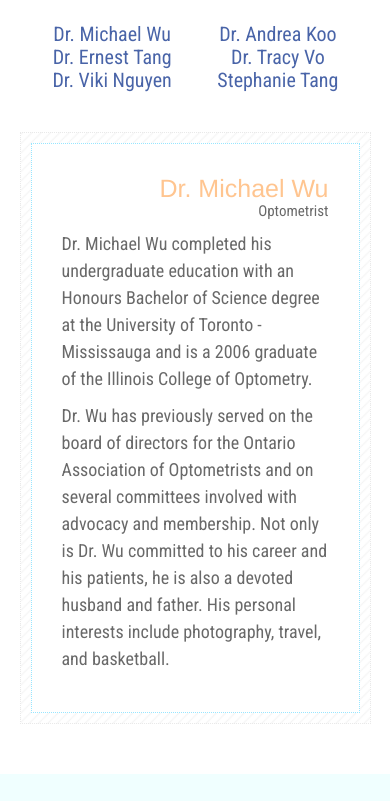
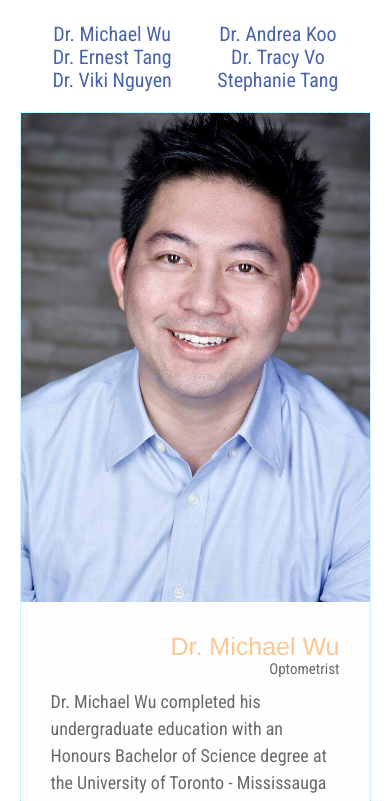
Before and after one commit to jessehuynh/SEC, a website: page index.html in a window 390 px wide. Shown: the part 2570-3371 px from the top of the page. Drawn offline with nearby package versions, Linux system fonts and the light colour scheme; some packages are replaced by stand-ins of ours; files that its build step writes are made by us from their sources; a script that the page names is missing.

Commit message:
added doctor photos back into mobile

```diff
--- a/src/styles/partials/_header.scss
+++ b/src/styles/partials/_header.scss
@@ -14,7 +14,7 @@ header {
 	}
 	@include breakPoint(fourthBreak) {
 		background-position-x: center;
-		background-position-y: top -200px;
+		background-position-y: top -250px;
 	}
 	h1 {
 		margin-bottom:1.5rem;
--- a/src/styles/partials/_main.scss
+++ b/src/styles/partials/_main.scss
@@ -56,7 +56,7 @@ section.eyes .background {
 }
 
 section.lenses .background {
-    background:linear-gradient(rgba(0,0,0,0.5),rgba(0,0,0,0.5)), url(../../../assets/contact.JPG) no-repeat;
+    background:linear-gradient(rgba(255,255,255,0.5),rgba(255,255,255,0.5)), url(../../../assets/contact.JPG) no-repeat;
     background-attachment: fixed;
     background-size: cover;
 }
@@ -133,10 +133,6 @@ section.doctors {
 	width:100%;
 	// height:75vh;
 	margin-bottom:5rem;
-	// position: relative;
-	// text-align: center;
-	// padding:3rem;
-
 }
 
 article.doctors-list {
@@ -147,7 +143,6 @@ article.doctors-list {
 .doc {
 	display:none;
 	align-items:center;
-	// border:1px dotted $secondary;
 	background:white;
 	width:100%;
 	left:0;
@@ -155,13 +150,24 @@ article.doctors-list {
 	@include breakPoint(secondBreak) {
 		width:90%;
 	}
-		img {
-			width:25%;
-			height:auto;
-			@include breakPoint(secondBreak) {
-				display:none;
-			}
+	@include breakPoint(thirdBreak) {
+		border:1px dotted $secondary;
+
+		background:linear-gradient(rgba(255,255,255,0.5),rgba(255,255,255,0.5)),url(../../../assets/box.png);
+	}
+	img {
+		width:25%;
+		height:auto;
+		@include breakPoint(secondBreak) {
+			// display:none;
 		}
+		@include breakPoint(thirdBreak) {
+			// height:600px;
+			width:100%;
+		}
+	}
+
+
 }
 
 .doc.show {
@@ -169,7 +175,20 @@ article.doctors-list {
 	// flex-direction: column;
 	// align-items:center;
 	justify-content: space-between;
+	@include breakPoint(thirdBreak) {
+		flex-direction: column;
+		position: relative;
+	}
+	.background {
+		@include breakPoint(thirdBreak) {
+			padding:0;
+			// border:1px solid black;
+			margin:0;
+		}
+	}
 }
+
+
 
 article.doctors-list .background {
 	width:70%;
@@ -180,11 +199,14 @@ article.doctors-list .background {
 	// background-attachment: fixed;
 	@include breakPoint(secondBreak) {
 		width:100%;
+		background:none;
+		border:none;
 	}
 	@include breakPoint(thirdBreak) {
 		padding:1rem;
 		margin-top:2rem;
 	}
+
 }
 figcaption {
 	width:100%;
@@ -202,6 +224,18 @@ figcaption {
 	@include breakPoint(secondBreak) {
 		height:inherit;
 		overflow-y: inherit;
+		border:none;
+		background:none;
+	}
+	@include breakPoint(thirdBreak) {
+		position: absolute;
+		bottom:0;
+		background:rgba(255,255,255,0.8);
+		padding-bottom:0;
+	}
+	@include breakPoint(fourthBreak) {
+		position: static !important;
+		bottom:inherit;
 	}
 }
 
--- a/src/styles/partials/_utils.scss
+++ b/src/styles/partials/_utils.scss
@@ -12,7 +12,7 @@
       @media (max-width:1150px) { @content;}
   }
   @if $point == thirdBreak {
-      @media (max-width:700px) { @content;}
+      @media (max-width:850px) { @content;}
   }
   @if $point == fourthBreak {
       @media (max-width:600px) {@content;}
```
Also changed, not shown: eyes.html (+2 -2 lines), index.html (+0 -6 lines).
